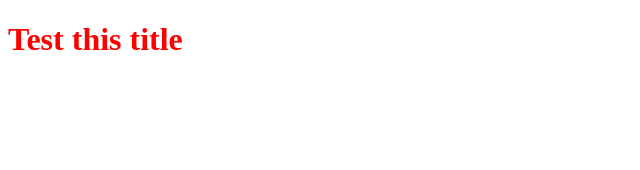
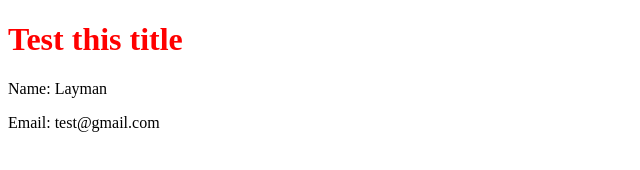
Before and after one commit to KahTim/KahTim.github.io, a plain HTML site: page index.html in a window 1280 px wide. Shown: the whole page, without its empty margins (0-640 px from the left). Drawn offline with Linux system fonts and the light colour scheme.

Commit message:
second commit

```diff
--- a/index.html
+++ b/index.html
@@ -6,5 +6,7 @@
 </head>
 <body>
 	<h1>Test this title</h1>
+	<p>Name: Layman</p>
+	<p>Email: test@gmail.com</p>
 </body>
 </html>
```
